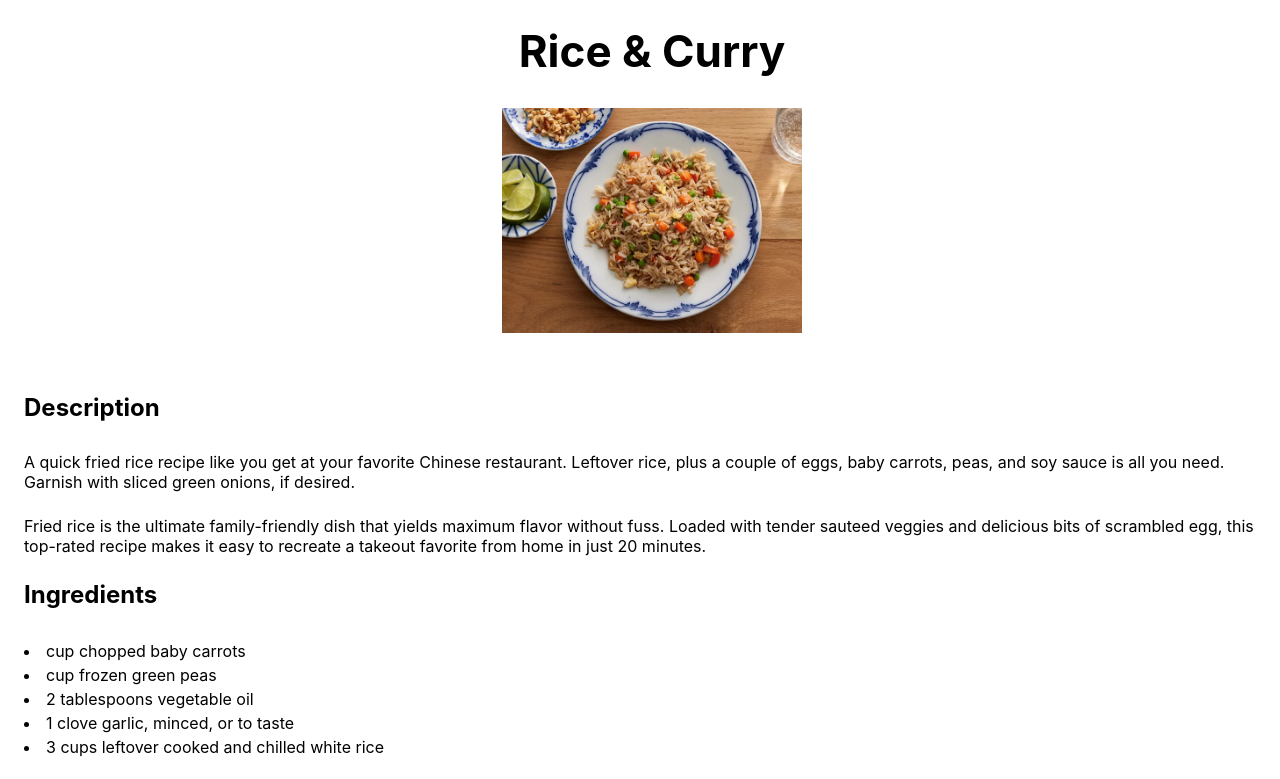
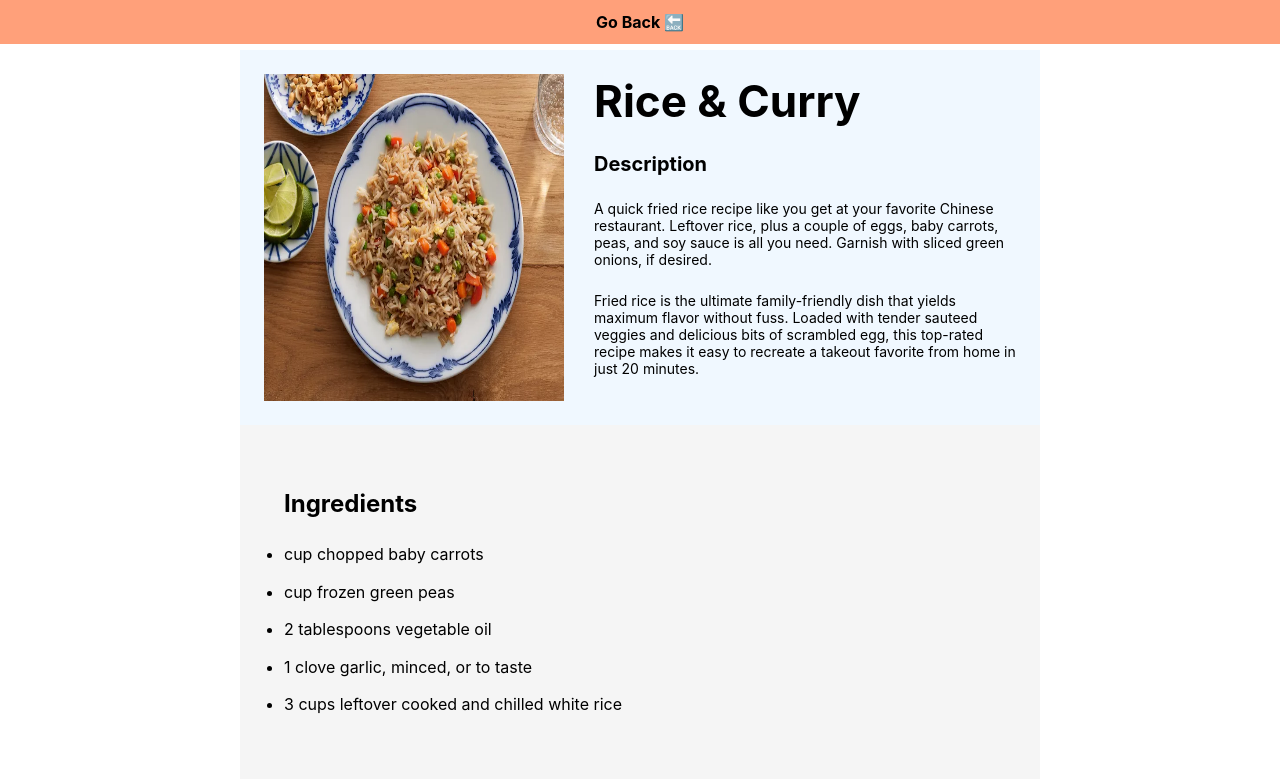
Before and after one commit to danuabd/odin-recipes, a plain HTML site: page recipes/rice.html in a window 1280 px wide. Shown: the top 779 px of the page. Drawn offline with Linux system fonts and the light colour scheme.

Commit message:
Update styles using CSS FlexBox

```diff
--- a/recipes/rice.html
+++ b/recipes/rice.html
@@ -7,20 +7,34 @@
     <title>Rice & Curry</title>
   </head>
   <body>
+    <nav><a href="../index.html">Go Back 🔙</a></nav>
+    <main class="recipe-container">
+      <div class="recipe-title">
+        <div class="recipe-meta">
           <h1>Rice & Curry</h1>
-    <img src="../img/rice-and-curry.webp" width="300px" height="auto" alt="" />
           <h2>Description</h2>
           <p>
             A quick fried rice recipe like you get at your favorite Chinese
-      restaurant. Leftover rice, plus a couple of eggs, baby carrots, peas, and
-      soy sauce is all you need. Garnish with sliced green onions, if desired.
+            restaurant. Leftover rice, plus a couple of eggs, baby carrots,
+            peas, and soy sauce is all you need. Garnish with sliced green
+            onions, if desired.
           </p>
           <p>
-      Fried rice is the ultimate family-friendly dish that yields maximum flavor
-      without fuss. Loaded with tender sauteed veggies and delicious bits of
-      scrambled egg, this top-rated recipe makes it easy to recreate a takeout
-      favorite from home in just 20 minutes.
+            Fried rice is the ultimate family-friendly dish that yields maximum
+            flavor without fuss. Loaded with tender sauteed veggies and
+            delicious bits of scrambled egg, this top-rated recipe makes it easy
+            to recreate a takeout favorite from home in just 20 minutes.
           </p>
+        </div>
+        <img
+          src="../img/rice-and-curry.webp"
+          width="300px"
+          height="auto"
+          alt=""
+        />
+      </div>
+
+      <div class="ingredients">
         <h2>Ingredients</h2>
         <ul>
           <li>cup chopped baby carrots</li>
@@ -29,24 +43,28 @@
           <li>1 clove garlic, minced, or to taste</li>
           <li>3 cups leftover cooked and chilled white rice</li>
         </ul>
+      </div>
+      <div class="steps">
         <h2>Steps</h2>
         <ol>
           <li>Assemble ingredients.</li>
           <li>
-        Place carrots in a small saucepan and cover with water. Bring to a low
-        boil and cook for 3 to 5 minutes. Stir in peas, then immediately drain
-        in a colander.
+            Place carrots in a small saucepan and cover with water. Bring to a
+            low boil and cook for 3 to 5 minutes. Stir in peas, then immediately
+            drain in a colander.
           </li>
           <li>
-        Heat a wok over high heat. Pour in vegetable oil, then stir in carrots,
-        peas, and garlic; cook for about 30 seconds. Add eggs; stir quickly to
-        scramble eggs with vegetables.
+            Heat a wok over high heat. Pour in vegetable oil, then stir in
+            carrots, peas, and garlic; cook for about 30 seconds. Add eggs; stir
+            quickly to scramble eggs with vegetables.
           </li>
           <li>
-        Stir in cooked rice. Add soy sauce and toss rice to coat. Drizzle with
-        sesame oil and toss again.
+            Stir in cooked rice. Add soy sauce and toss rice to coat. Drizzle
+            with sesame oil and toss again.
           </li>
           <li>Serve hot and enjoy!</li>
         </ol>
+      </div>
+    </main>
   </body>
 </html>
--- a/style.css
+++ b/style.css
@@ -6,8 +6,6 @@
 
 body {
   font-family: "Inter", sans-serif;
-  padding-left: 24px;
-  padding-top: 24px;
 }
 
 h1 {
@@ -17,10 +15,8 @@ h1 {
 
 h1,
 h2,
-h3,
-ol,
-ul {
-  margin-bottom: 30px;
+h3 {
+  margin-bottom: 24px;
 }
 
 img {
@@ -28,13 +24,16 @@ img {
   width: 300px;
   height: auto;
   margin: 0 auto;
-  margin-bottom: 60px;
+  /* margin-bottom: 60px; */
 }
 
 ul,
 ol {
   list-style-position: inside;
-  line-height: 1.5;
+}
+
+li {
+  line-height: 1.6;
 }
 
 p {
@@ -42,11 +41,25 @@ p {
   margin-bottom: 24px;
 }
 
+a:link {
+  color: #000;
+  font-weight: bold;
+  text-decoration: none;
+}
+
 /*/////////////////////////////////////////
 
-homepage styles
+Homepage styles
 
-*/
+////////////////////////////////////////*/
+
+.home-container {
+  width: 600px;
+  background: peachpuff;
+  margin: 0 auto;
+  margin-top: 24px;
+  padding: 24px;
+}
 
 .main-menu {
   display: flex;
@@ -57,19 +70,86 @@ homepage styles
   gap: 120px;
 }
 
+.home-container h1 {
+  color: #303030;
+  margin-bottom: 64px;
+}
+
 .main-menu li {
   /* border: 2px solid green; */
   display: flex;
+  align-items: flex-start;
 }
 
 .main-menu li a {
-  background: peachpuff;
+  background-color: coral;
   text-align: center;
   padding: 12px 16px;
 }
 
-.main-menu li a:link {
-  color: #000;
-  font-weight: bold;
-  text-decoration: none;
+/*/////////////////////////////////////////
+
+Recipe page styles
+
+////////////////////////////////////////*/
+
+.recipe-container {
+  width: 800px;
+  margin: 0 auto;
+  background-color: whitesmoke;
+  /* padding-left: 24px; */
 }
+
+.recipe-title {
+  display: flex;
+  flex-direction: row-reverse;
+  background: aliceblue;
+  padding: 24px;
+  gap: 30px;
+  margin-bottom: 64px;
+}
+
+.recipe-title h1 {
+  text-align: inherit;
+}
+
+.recipe-title h2 {
+  font-size: 20px;
+}
+
+.recipe-title p {
+  font-size: 14px;
+}
+
+.ingredients,
+.steps {
+  padding-left: 44px;
+  padding-right: 24px;
+}
+
+.ingredients li,
+.steps li {
+  list-style-position: outside;
+  margin-bottom: 12px;
+}
+
+.ingredients {
+  margin-bottom: 64px;
+}
+
+.steps {
+  padding-bottom: 64px;
+}
+
+/*/////////////////////////////////////////
+
+Navigation on Recipe page styles
+
+////////////////////////////////////////*/
+
+nav {
+  background: lightsalmon;
+  padding: 12px 0;
+  text-align: center;
+  margin-bottom: 6px;
+}
```
Also changed, not shown: index.html (+2 -0 lines), recipes/lasagna.html (+15 -4 lines), recipes/pizza.html (+17 -5 lines). Lines whose indentation alone changed are shown as unchanged.
